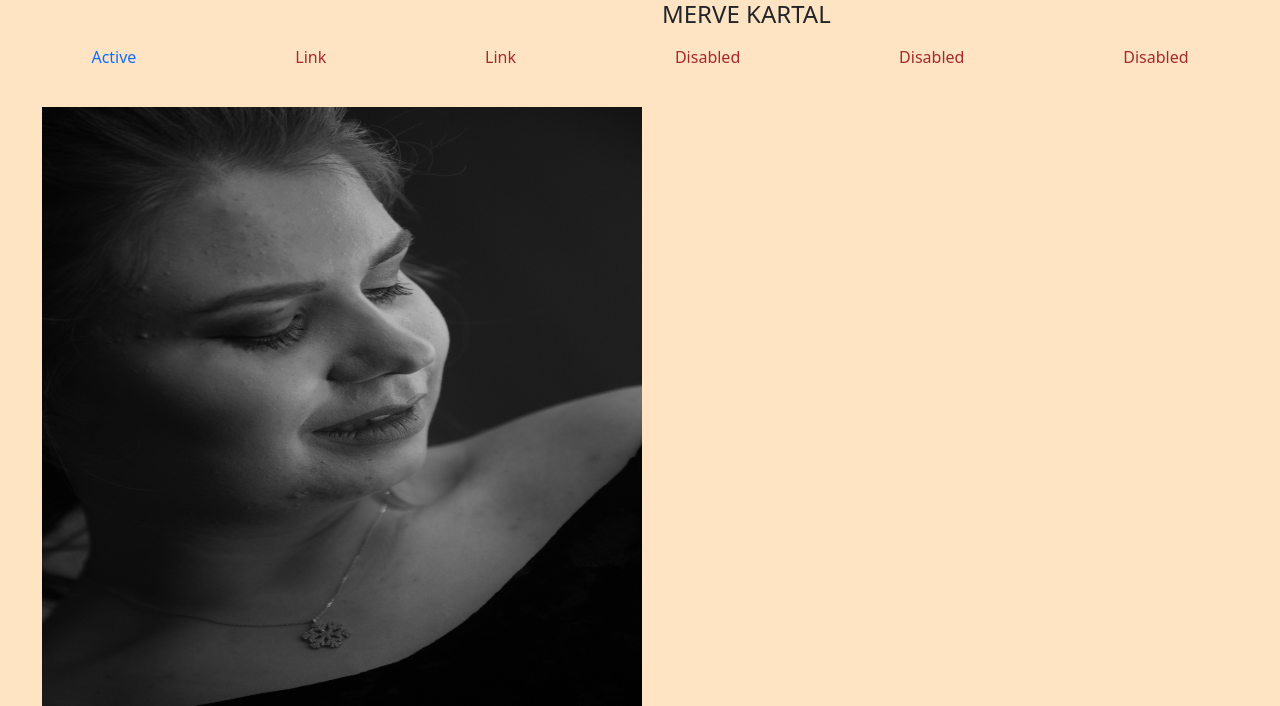
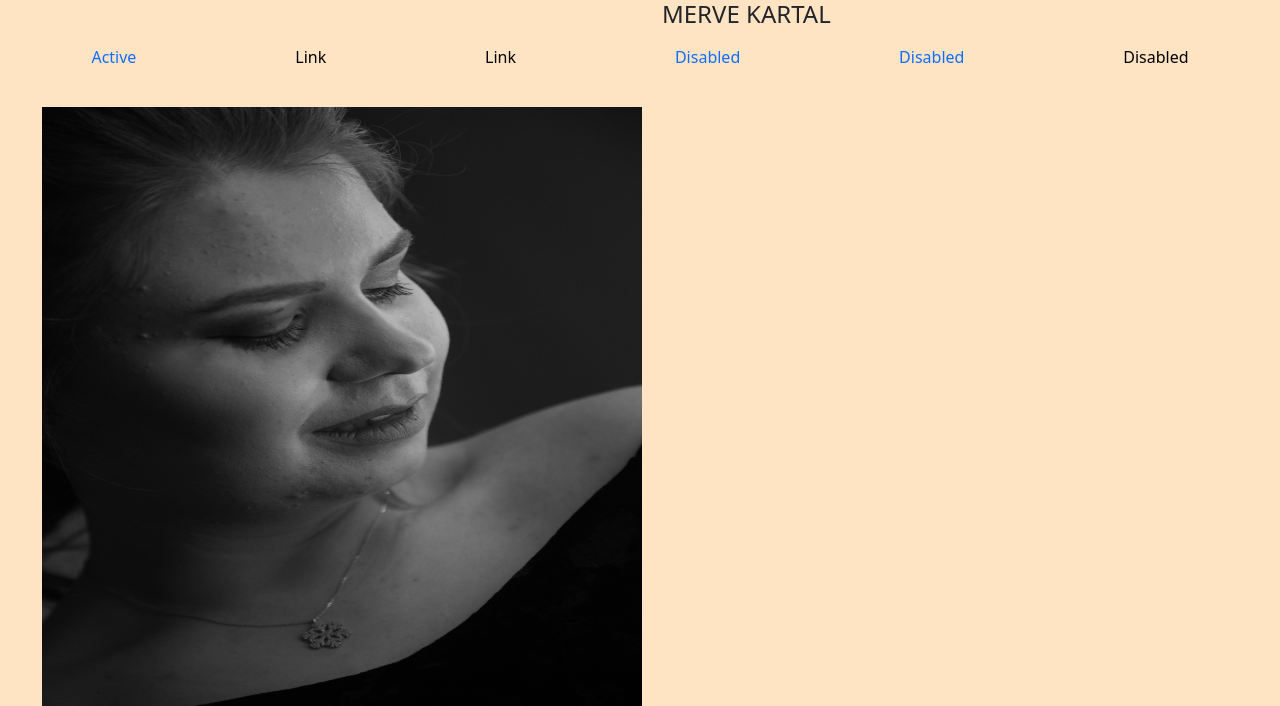
Before and after one commit to Merve03/webmerve1, a PHP site: page /hak.html in a window 1280 px wide. Shown: the top 706 px of the page. Run offline with PHP 8.4, Linux system fonts and the light colour scheme; some libraries are stand-ins or nearby versions.

Commit message:
3.commit
3. commit

```diff
--- a/merveweb/hak.css
+++ b/merveweb/hak.css
@@ -9,6 +9,35 @@ body{
   color:brown;
 
 }
+#seh:hover{
+    background-color: brown;
+    color:black;
+}
+#miras:hover{
+    background-color: brown;
+    color:black;
+}
+#ilgi:hover{
+    background-color: brown;
+    color:black;
+}
+#iletisim:hover{
+    background-color: brown;
+    color:black;
+}
+#seh{
+    color:black;
+}
+#miras{
+    color: black;
+}
+#ilgi{
+    color:black,
+}
+#iletisim{
+    color: black;
+}
+
 #menu{
 
     float:left;
--- a/merveweb/hak.html
+++ b/merveweb/hak.html
@@ -20,11 +20,11 @@
    <div class="container-fluid" style="background-color: bisque;">
     <nav class="nav nav-pills nav-fill">
         <a class="nav-item nav-link " id="hak"href="/merveweb/hak.html" style="background-color: bisque;">Active</a>
-        <a class="nav-item nav-link" href="#" style="background-color: bisque; color:brown">Link</a>
-        <a class="nav-item nav-link" href="#" style="background-color: bisque; color:brown">Link</a>
-        <a class="nav-item nav-link " href="#" style="background-color: bisque;color:brown;">Disabled</a>
-        <a class="nav-item nav-link " href="#"style="background-color: bisque;color:brown;">Disabled</a>
-        <a class="nav-item nav-link " href="#" style="background-color: bisque;color:brown;">Disabled</a>
+        <a class="nav-item nav-link" href="#" id="seh">Link</a>
+        <a class="nav-item nav-link" href="#" id="miras">Link</a>
+        <a class="nav-item nav-link " href="#" id="ilgi">Disabled</a>
+        <a class="nav-item nav-link " href="#">Disabled</a>
+        <a class="nav-item nav-link " href="#" id="iletisim">Disabled</a>
       </nav>
    </div>
    <div class="container-fluid">
```
